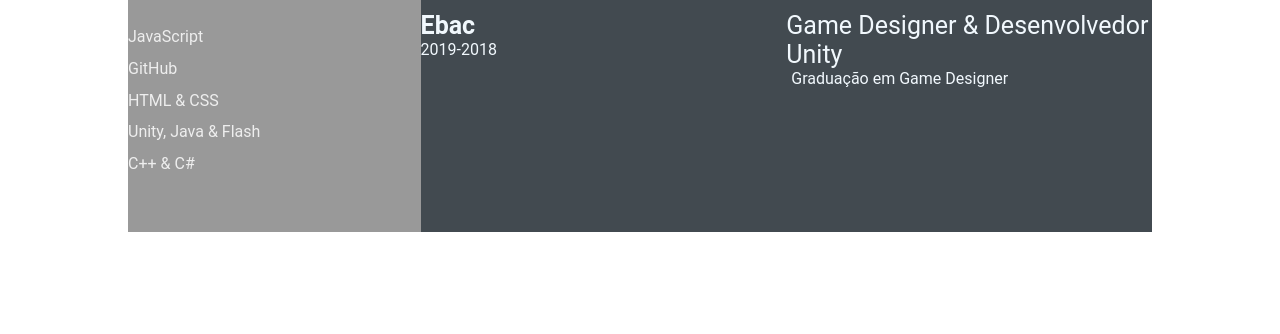
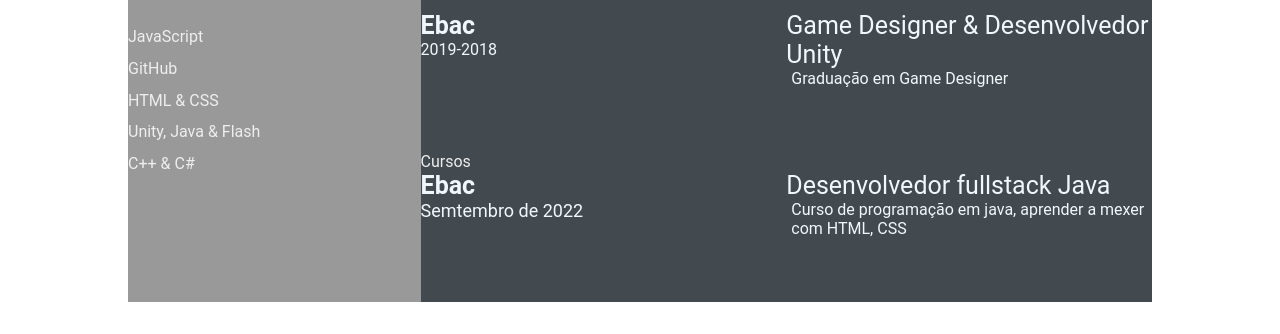
Before and after one commit to LuisFilipeMB/devweekgit.github.io, a plain HTML site: page index.html in a window 1280 px wide. Shown: the part 600-934 px from the top of the page. Before the commit the page ends 864 px from the top, so only its background shows below. Drawn offline with Linux system fonts and the light colour scheme.

Commit message:
feat: Add awards (#5)

```diff
--- a/index.html
+++ b/index.html
@@ -94,6 +94,19 @@
                     </div>
                 </div>
             </section>
+            <section class="awards gap">
+                <div class="right-title">Cursos</div>
+                <div class="awards-contents">
+                    <div class="awards-left">
+                        <p class="awards-company-name">Ebac</p>
+                        <p class="awards-time-period">Semtembro de 2022</p>
+                    </div>
+                    <div class="awards-right">
+                        <p class="awards-name">Desenvolvedor fullstack Java</p>
+                        <p class="awards-desc">Curso de programação em java, aprender a mexer com HTML, CSS </p>
+                    </div>
+                </div>
+            </section>
         </section>
     </main>
 </body>
```
